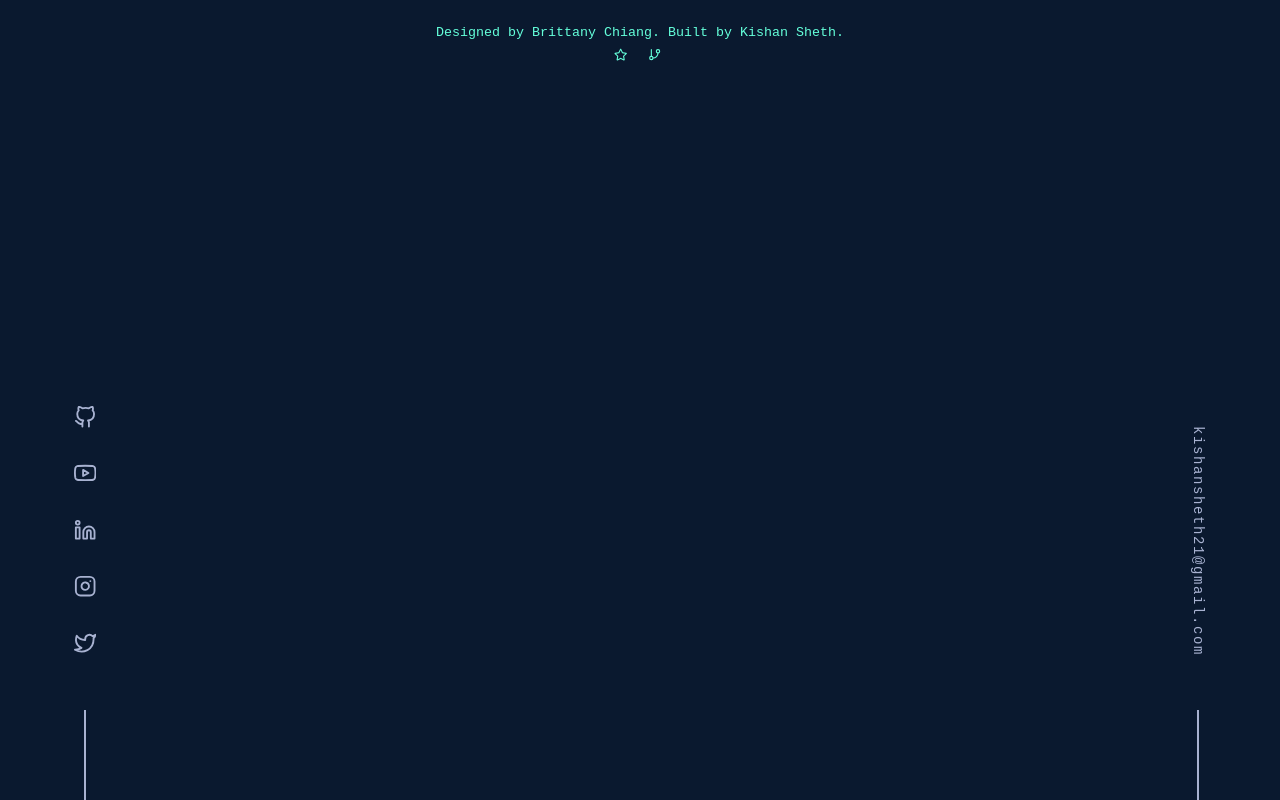
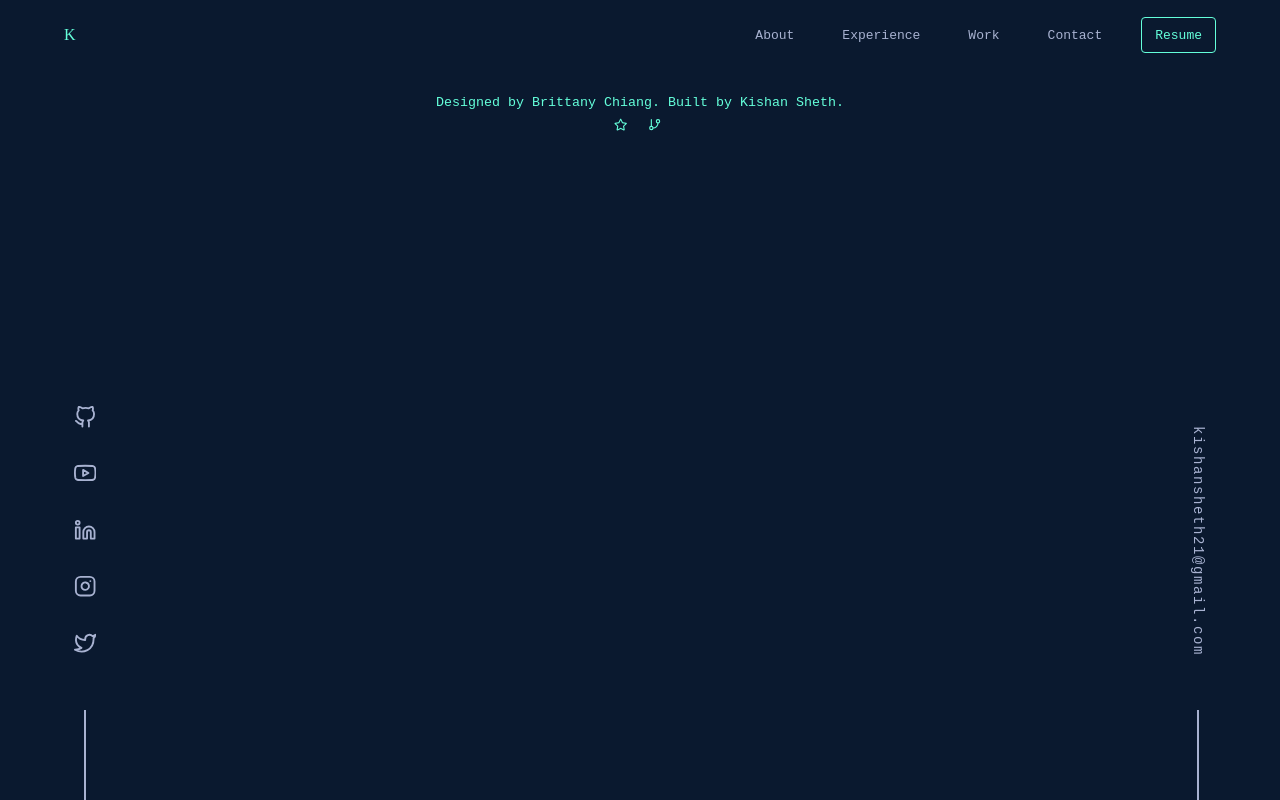
Before and after one commit to koolkishan/nextjs-portfolio, a Next.js app: page / in a window 1280 px wide. Built offline with nearby package versions, Linux system fonts and the light colour scheme; no server answers.

Commit message:
Started working on Navbar

```diff
--- a/src/components/Button.tsx
+++ b/src/components/Button.tsx
@@ -1,7 +1,12 @@
+import Link from "next/link";
 import React from "react";
 
-function Button() {
-  return <div>Button</div>;
+function Button({ text, link }: { text: string; link: string }) {
+  return (
+    <Link className="btn" href={link}>
+      {text}
+    </Link>
+  );
 }
 
 export default Button;
--- a/src/pages/index.tsx
+++ b/src/pages/index.tsx
@@ -1,6 +1,7 @@
 import Email from "@/components/Email";
 import SocialIcons from "@/components/SocialIcons";
 import Footer from "@/sections/Footer";
+import Navbar from "@/sections/Navbar";
 import React from "react";
 
 function index() {
@@ -8,6 +9,7 @@ function index() {
     <div className="app">
       <SocialIcons />
       <Email />
+      <Navbar />
       <Footer />
     </div>
   );
--- /dev/null
+++ b/src/scss/components/_button.scss
@@ -0,0 +1,15 @@
+.btn {
+  color: var(--theme-color);
+  padding: 0.75em 1em;
+  text-decoration: none;
+  border: 1px solid var(--theme-color);
+  border-radius: 4px;
+  background-color: transparent;
+  font-family: "SF Mono", "Fira Code", "Fira Mono", "Roboto Mono", monospace;
+  font-size: 13px;
+  outline: none;
+  &:hover,
+  &:focus {
+    background-color: #64fad91a;
+  }
+}
--- a/src/scss/components/_index.scss
+++ b/src/scss/components/_index.scss
@@ -1,2 +1,3 @@
 @import "social-icons";
 @import "email";
+@import "button";
--- a/src/scss/sections/_index.scss
+++ b/src/scss/sections/_index.scss
@@ -1 +1,2 @@
+@import "navbar";
 @import "footer";
--- /dev/null
+++ b/src/scss/sections/_navbar.scss
@@ -0,0 +1,34 @@
+nav {
+  display: flex;
+  justify-content: space-between;
+  min-height: 70px;
+  align-items: center;
+  padding: 0 4rem;
+  .brand {
+    color: var(--theme-color);
+    display: flex;
+    justify-content: center;
+    align-items: center;
+  }
+  .nav-items {
+    display: flex;
+    gap: 3em;
+    color: var(--lightest-slate);
+    font-family: "SF Mono", "Fira Code", "Fira Mono", "Roboto Mono", monospace;
+    font-size: 13px;
+    &-list {
+      display: flex;
+      gap: 3rem;
+      list-style-type: none;
+      &-item {
+        a {
+          text-decoration: none;
+          color: inherit;
+        }
+        &:hover {
+          color: var(--theme-color);
+        }
+      }
+    }
+  }
+}
--- /dev/null
+++ b/src/sections/Navbar.tsx
@@ -0,0 +1,34 @@
+import Button from "@/components/Button";
+import Link from "next/link";
+import React from "react";
+
+function Navbar() {
+  const sectionLinks = [
+    { name: "About", link: "/#about" },
+    { name: "Experience", link: "/#experience" },
+    { name: "Work", link: "/#work" },
+    {
+      name: "Contact",
+      link: "/#contact",
+    },
+  ];
+  return (
+    <nav>
+      <div className="brand">K</div>
+      <div className="nav-items">
+        <ul className="nav-items-list">
+          {sectionLinks.map(({ name, link }) => (
+            <li key={name} className="nav-items-list-item">
+              <Link href={link}>{name}</Link>
+            </li>
+          ))}
+        </ul>
+        <div className="nav-items-button">
+          <Button text="Resume" link="http://localhost:3000/resume.pdf" />
+        </div>
+      </div>
+    </nav>
+  );
+}
+
+export default Navbar;
```
Also changed, not shown: 1 other file (tests, documents, lock files or other folders).
